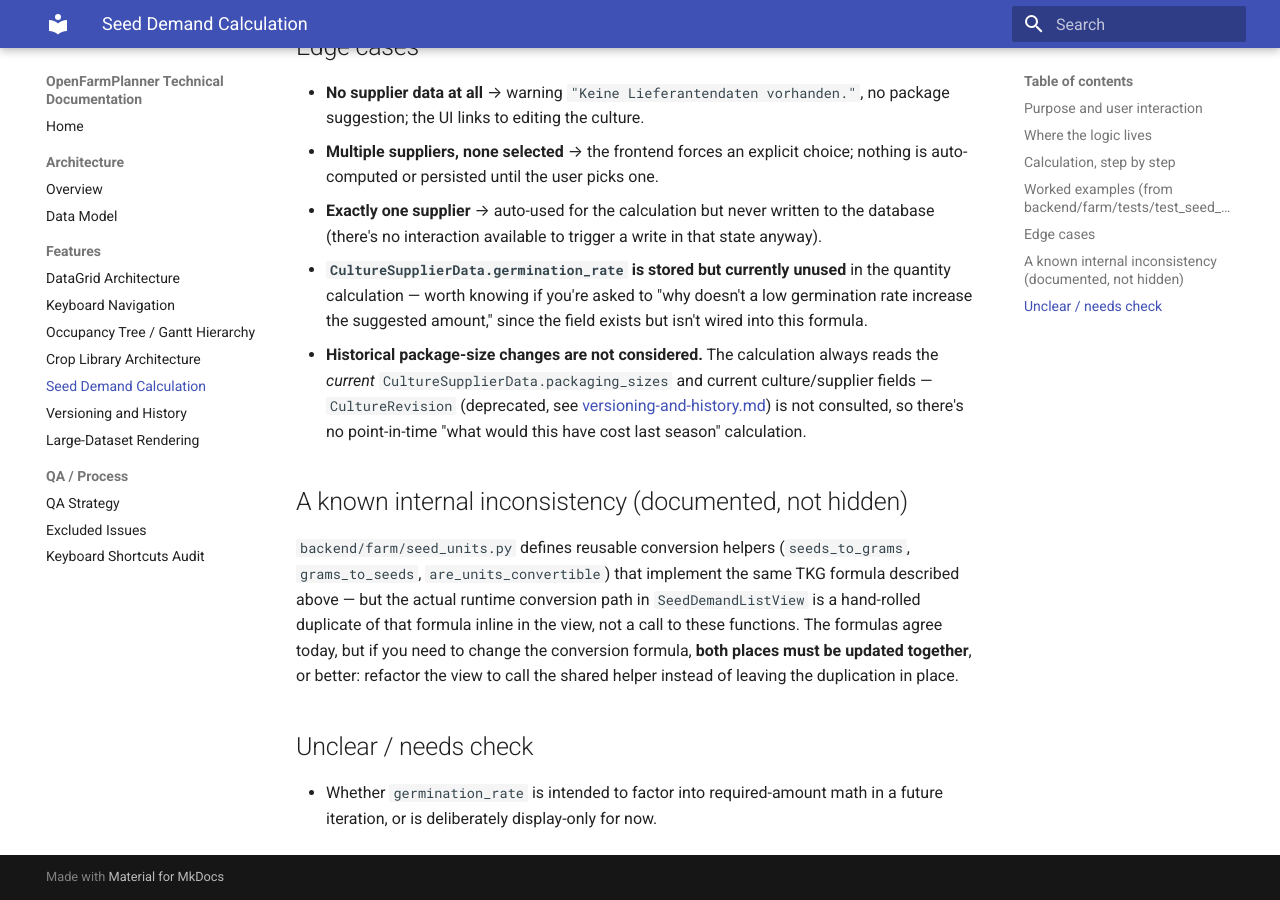
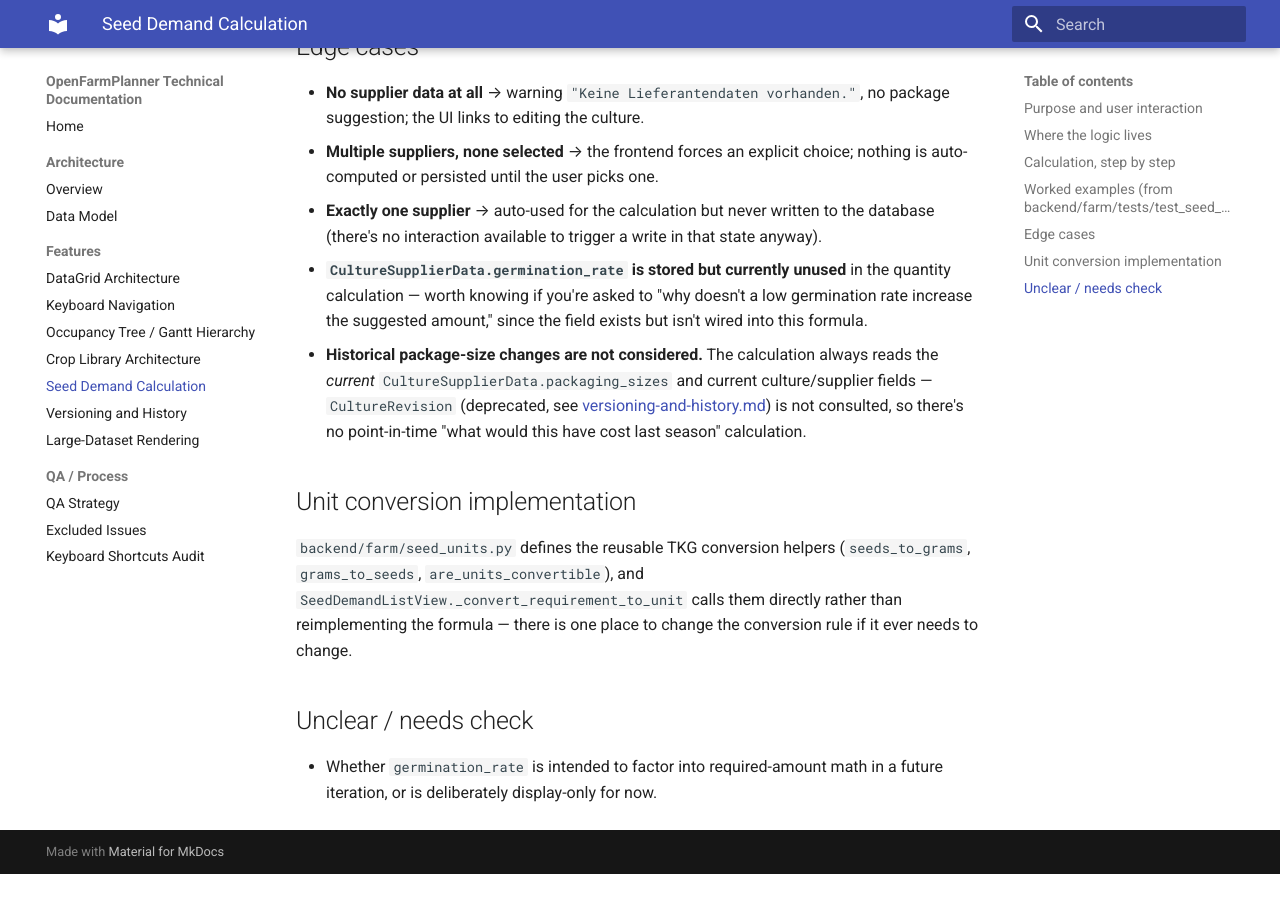
Before and after one commit to stipsitzm/OpenFarmPlanner, an MkDocs documentation site: the page built from docs/seed-demand-calculation.md, in a window 1280 px wide and 900 px high, scrolled down 2939 px. Built offline with MkDocs 1.6.1 and Material for MkDocs 9.7.7, drawn with Linux system fonts in a browser that asks for light colours; after the commit the page ends 3813 px from its top, so only the background shows below that.

Commit message:
fix: use shared seed_units conversion helpers in seed demand view (#289)
SeedDemandListView._convert_requirement_to_unit reimplemented the
seeds<->grams TKG conversion inline instead of calling seed_units.py's
seeds_to_grams/grams_to_seeds, so the same formula existed in two places.
Refactored the view to call the shared helpers (and are_units_convertible
for the "can these units convert" check) so there is a single place to
change the conversion rule. No behavior change: full backend test suite
(348 passed, 12 pre-existing unrelated failures, confirmed identical to
main before this change) and the targeted seed-demand/seed-package tests
pass unchanged.

Co-authored-by: Claude <noreply@anthropic.com>

```diff
--- a/docs/seed-demand-calculation.md
+++ b/docs/seed-demand-calculation.md
@@ -145,16 +145,13 @@ package suggestion next to a "missing TKG" warning in the same row.
   so there's no point-in-time "what would this have cost last season"
   calculation.
 
-## A known internal inconsistency (documented, not hidden)
+## Unit conversion implementation
 
-`backend/farm/seed_units.py` defines reusable conversion helpers
-(`seeds_to_grams`, `grams_to_seeds`, `are_units_convertible`) that implement
-the same TKG formula described above — but the actual runtime conversion
-path in `SeedDemandListView` is a hand-rolled duplicate of that formula
-inline in the view, not a call to these functions. The formulas agree today,
-but if you need to change the conversion formula, **both places must be
-updated together**, or better: refactor the view to call the shared helper
-instead of leaving the duplication in place.
+`backend/farm/seed_units.py` defines the reusable TKG conversion helpers
+(`seeds_to_grams`, `grams_to_seeds`, `are_units_convertible`), and
+`SeedDemandListView._convert_requirement_to_unit` calls them directly rather
+than reimplementing the formula — there is one place to change the
+conversion rule if it ever needs to change.
 
 ## Unclear / needs check
 
```
Also changed, not shown: docs/architecture-overview.md (+2 -2 lines), 2 other files.
